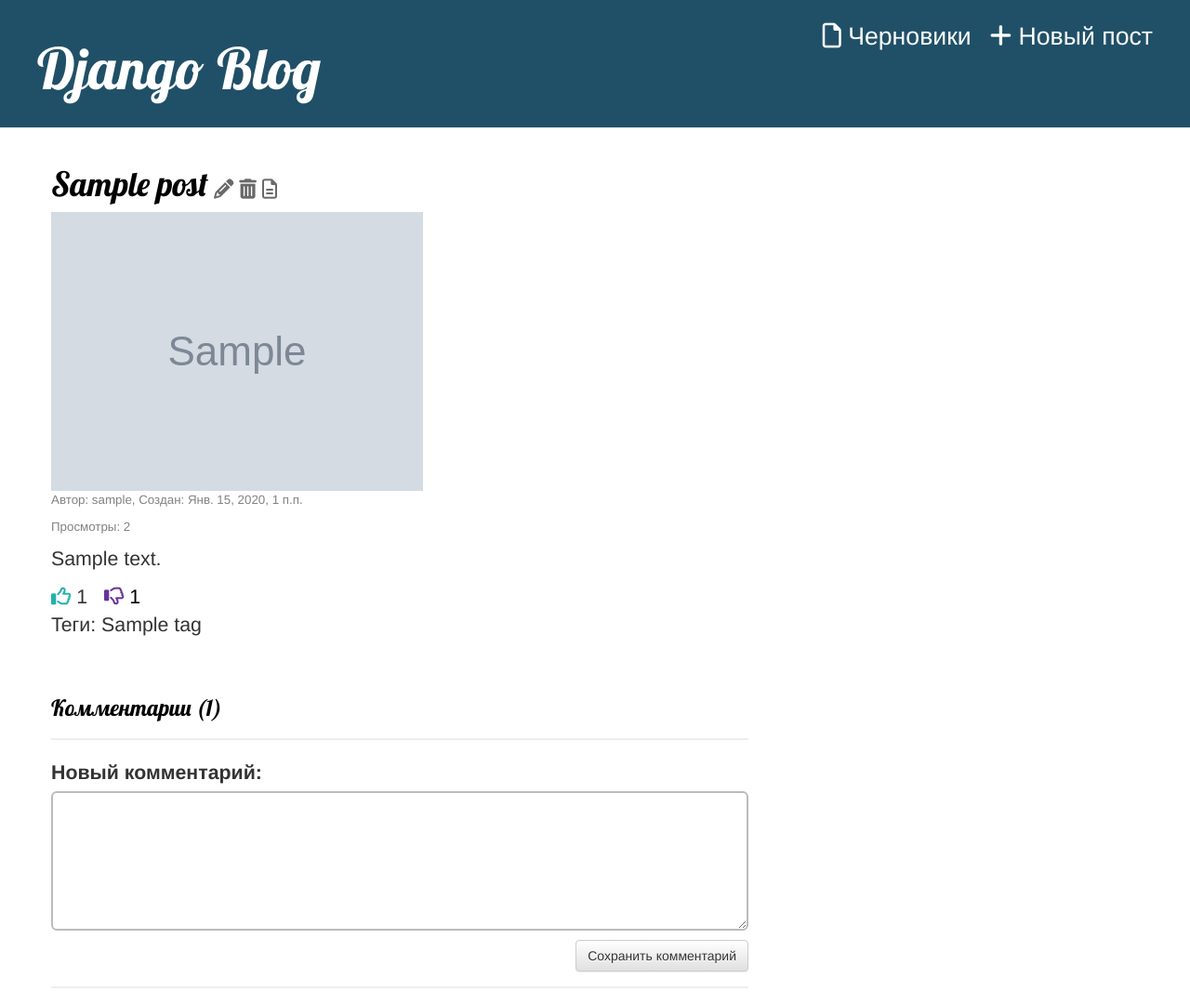
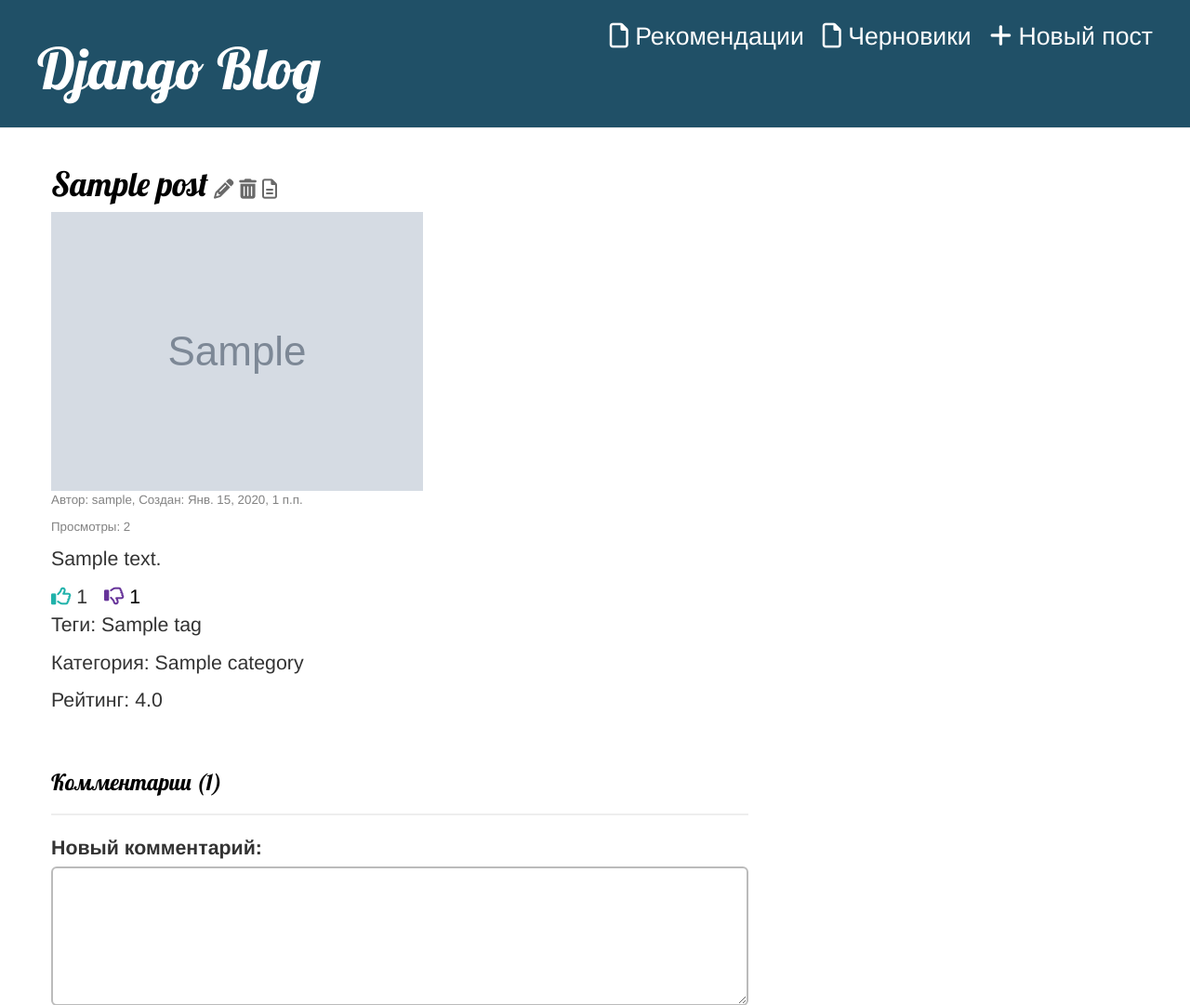
Before and after one commit to anvandev/TMS_Django, a Django app: page /post/detail/1/ in a window 1280 px wide. Shown: the top 1081 px of the page at 93% size. Run offline with Django 3.2, Linux system fonts and the light colour scheme; a user stored in the database is signed in; tables that the repository leaves empty hold one stand-in row (values such as "Sample post"); grey boxes marked "Sample" are stand-in pictures; some libraries are stand-ins or nearby versions.

Commit message:
add categories, recommended list, rating

```diff
--- a/post/admin.py
+++ b/post/admin.py
@@ -1,6 +1,8 @@
 from django.contrib import admin
-from .models import Post, Comment, Tag
+from .models import Post, Comment, Tag, Category, Rating
 
 admin.site.register(Post)
 admin.site.register(Comment)
 admin.site.register(Tag)
+admin.site.register(Category)
+admin.site.register(Rating)
--- a/post/models.py
+++ b/post/models.py
@@ -13,6 +13,29 @@ class Tag(models.Model):
         return f'{self.tag_name}'
 
 
+class Category(models.Model):
+    category_name = models.CharField(max_length=24, verbose_name="Категория")
+
+    class Meta:
+        verbose_name = ' Категория '
+        verbose_name_plural = ' Категории '
+
+    def __str__(self):
+        return f'{self.category_name}'
+
+
+class Rating(models.Model):
+    post = models.ForeignKey('Post', on_delete=models.CASCADE, verbose_name='Пост', related_name='rating')
+    rating = models.IntegerField(verbose_name="Рейтинг")
+
+    class Meta:
+        verbose_name = ' Рейтинг '
+        verbose_name_plural = ' Рейтинг '
+
+    def __str__(self):
+        return f'{self.rating}'
+
+
 class Post(models.Model):
     author = models.ForeignKey('auth.User', on_delete=models.CASCADE, verbose_name='Автор')
     title = models.CharField(max_length=56, verbose_name='Название')
@@ -23,6 +46,7 @@ class Post(models.Model):
     dislike = models.IntegerField(default=0, verbose_name='Дислайк')
     draft = models.BooleanField(default=True, verbose_name='Черновик')
     tag = models.ManyToManyField(Tag, related_name='posts', verbose_name='Тег')
+    category = models.ForeignKey(Category, default=1, on_delete=models.CASCADE, related_name='posts', verbose_name='Категория')
     image = models.ImageField(null=True, blank=True, upload_to="post/images/", verbose_name='Изображение')
 
     class Meta:
--- a/post/templates/post/base.html
+++ b/post/templates/post/base.html
@@ -16,6 +16,7 @@
             {% if user.is_authenticated %}
                 <a href="{% url 'post_new' %}" class="top-menu"> <span><i class="fas fa-plus"></i></span> Новый пост </a>
                 <a href="{% url 'draft_list' %}" class="top-menu"> <span><i class="far fa-file"></i></span> Черновики </a>
+                <a href="{% url 'recommended_list' %}" class="top-menu"> <span><i class="far fa-file"></i></span> Рекомендации </a>
             {% endif %}
             <h1><a href="/post/list/">Django Blog</a></h1>
         </div>
--- a/post/templates/post/post_detail.html
+++ b/post/templates/post/post_detail.html
@@ -56,6 +56,18 @@
                     </p>
                 </div>
 
+                <div>
+                    <p>
+                        Категория: {{ post.category.category_name }}
+                    </p>
+                </div>
+
+                <div>
+                    <p>
+                        Рейтинг: {{ rating }}
+                    </p>
+                </div>
+
                 <h3 style="margin-top: 60px;"> Комментарии ({{ post.comments.count }}) </h3>
                 <hr>
                 <form action="{% url 'comment_new' post_pk=post.pk %}" method="POST" class="comment-form">{% csrf_token %}
--- a/post/urls.py
+++ b/post/urls.py
@@ -15,6 +15,8 @@ urlpatterns = [
     path('post/draft/list/', views.draft_list, name='draft_list'),
     path('post/publish/<int:post_pk>/', views.publish, name='publish'),
     path('post/tag/list/<int:tag_pk>/', views.tag_list, name='tag_list'),
+    path('post/category/posts/<int:category_pk>/', views.category_posts, name='category_posts'),
+    path('post/recommended/list/', views.recommended_list, name='recommended_list'),
     # path('post/detail/<int:post_pk>/dislike/', views.post_dislike, name='post_dislike'),
 
 
--- a/post/views.py
+++ b/post/views.py
@@ -1,6 +1,6 @@
 from django.http import HttpResponse
 from django.shortcuts import render, get_object_or_404
-from .models import Post, Comment, Tag
+from .models import Post, Comment, Tag, Category
 from .forms import PostForm, CommentForm
 from django.utils import timezone
 from django.shortcuts import redirect
@@ -9,18 +9,24 @@ from django.shortcuts import redirect
 def post_list(request):
     posts = Post.objects.filter(draft=False)
     tags = Tag.objects.all()
-    return render(request, 'post/post_list.html', {'posts': posts, 'tags': tags})
+    categories = Category.objects.all()
+    return render(request, 'post/post_list.html', {'posts': posts, 'tags': tags, 'categories': categories})
 
 
 def post_detail(request, post_pk):
     post = get_object_or_404(Post, pk=post_pk)
     tags = post.tag.all()
+    rating_values = post.rating.all()
+    rating = 0
+    for element in rating_values:
+        rating += element.rating
+    rating = rating / rating_values.count()
     comments = Comment.objects.filter(post=post_pk)
     comment_form = CommentForm()
     post.view += 1
     post.save()
     return render(request, 'post/post_detail.html',
-                  {'post': post, 'comments': comments, 'comment_form': comment_form, 'tags': tags})
+                  {'post': post, 'comments': comments, 'comment_form': comment_form, 'tags': tags, 'rating': rating})
 
 
 def post_new(request):
@@ -124,8 +130,14 @@ def tag_list(request, tag_pk):
     return render(request, 'post/post_list.html', {'posts': posts})
 
 
-# def post_dislike(request, post_pk):
-#     post = get_object_or_404(Post, pk=post_pk)
-#     post.dislike += 1
-#     post.save()
-#     return redirect('post_detail', post_pk=post.pk)
+def category_posts(request, category_pk):
+    category = get_object_or_404(Category, pk=category_pk)
+    posts = category.posts.all()
+    return render(request, 'post/post_list.html', {'posts': posts})
+
+
+def recommended_list(request):
+    posts = Post.objects.order_by('-like')[:10]
+    posts_by_views = Post.objects.order_by('-view')[:10]
+    posts_by_comments = Post.objects.order_by('-like')[:10]
+    return render(request, 'post/post_list.html', {'posts': posts})
```
Also changed, not shown: post/templates/post/post_list.html (+12 -0 lines), post/migrations/0019_category.py (added), post/migrations/0020_post_category.py (added), post/migrations/0021_rating.py (added).
